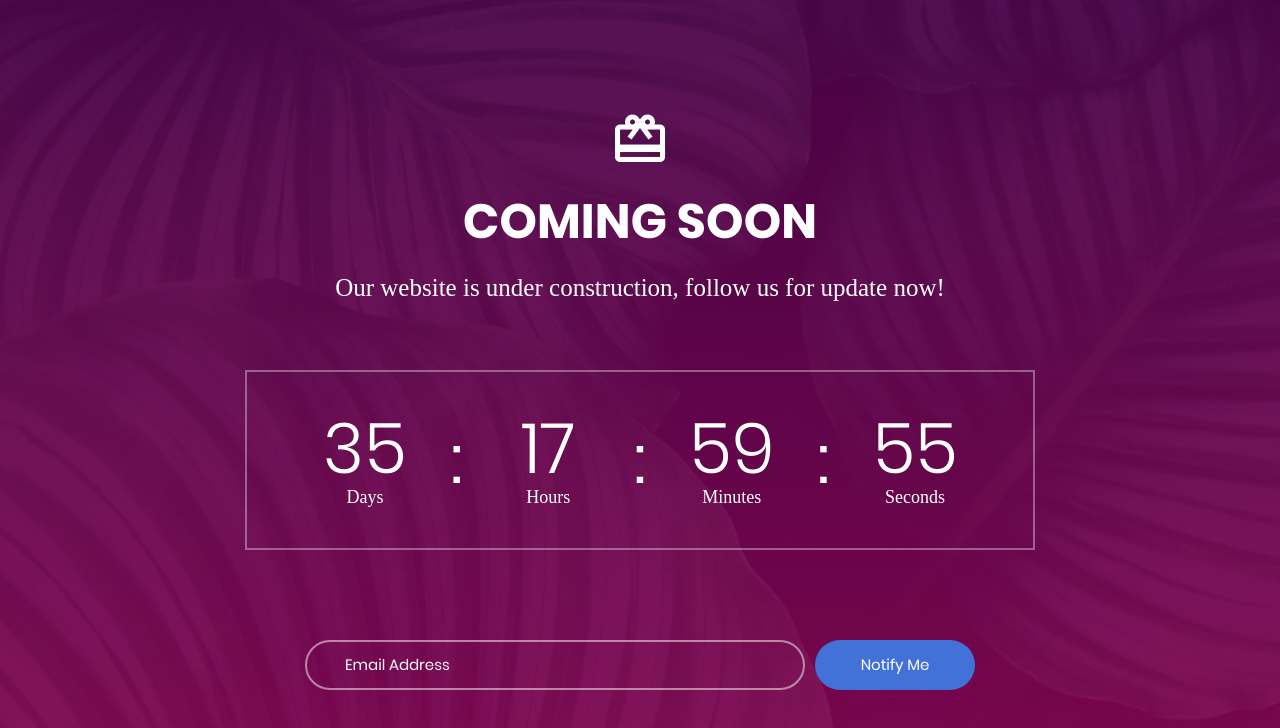
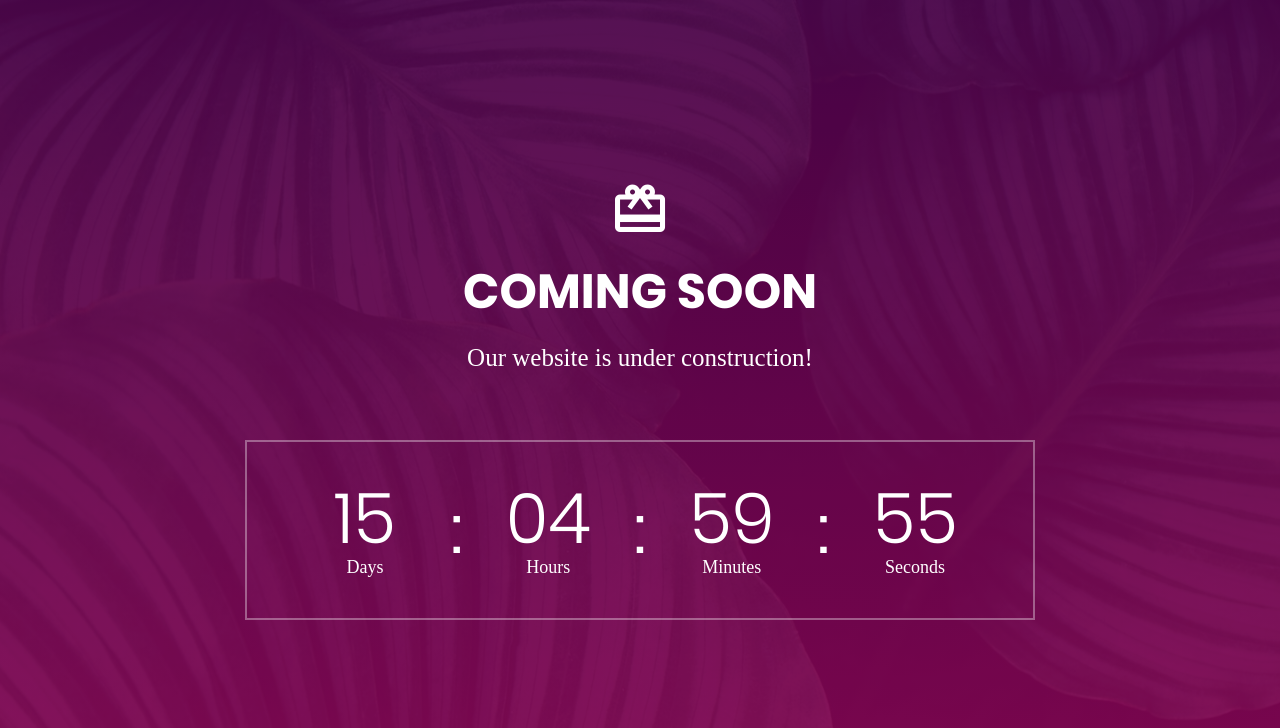
Before and after one commit to nanakcarwreckers/nanakcarwreckers, a plain HTML site: page index.html in a window 1280 px wide. Drawn offline with Linux system fonts and the light colour scheme; a web font is replaced by a local one.

Commit message:
removed form

```diff
--- a/index.html
+++ b/index.html
@@ -35,7 +35,7 @@
 			</h3>
 
 			<p class="txt-center m2-txt1 p-b-67">
-				Our website is under construction, follow us for update now!
+				Our website is under construction!
 			</p>
 
 			<div class="flex-w flex-sa-m cd100 bor1 p-t-42 p-b-22 p-l-50 p-r-50 respon1">
@@ -66,16 +66,6 @@
 				</div>
 			</div>
 
-			<form class="flex-w flex-c-m contact100-form validate-form p-t-70">
-				<div class="wrap-input100 validate-input where1" data-validate = "Email is required: ex@abc.xyz">
-					<input class="s1-txt1 placeholder0 input100" type="text" name="email" placeholder="Email Address">
-					<span class="focus-input100"></span>
-				</div>
-
-				<button class="flex-c-m s1-txt1 size2 how-btn trans-04 where1">
-					Notify Me
-				</button>
-			</form>
 		</div>
 	</div>
 
@@ -101,8 +91,8 @@
 			/*Endtime must be > current time*/
 			endtimeYear: 0,
 			endtimeMonth: 0,
-			endtimeDate: 35,
-			endtimeHours: 18,
+			endtimeDate: 15,
+			endtimeHours: 5,
 			endtimeMinutes: 0,
 			endtimeSeconds: 0,
 			timeZone: ""
```
